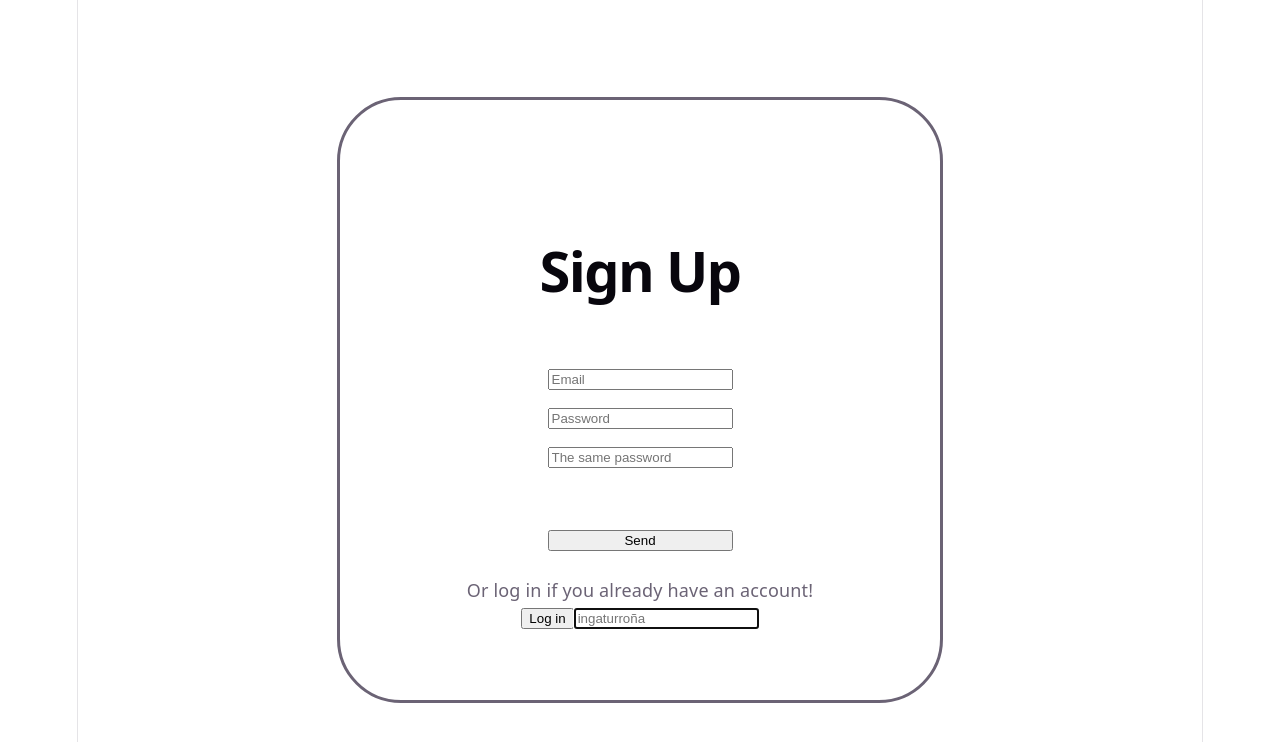
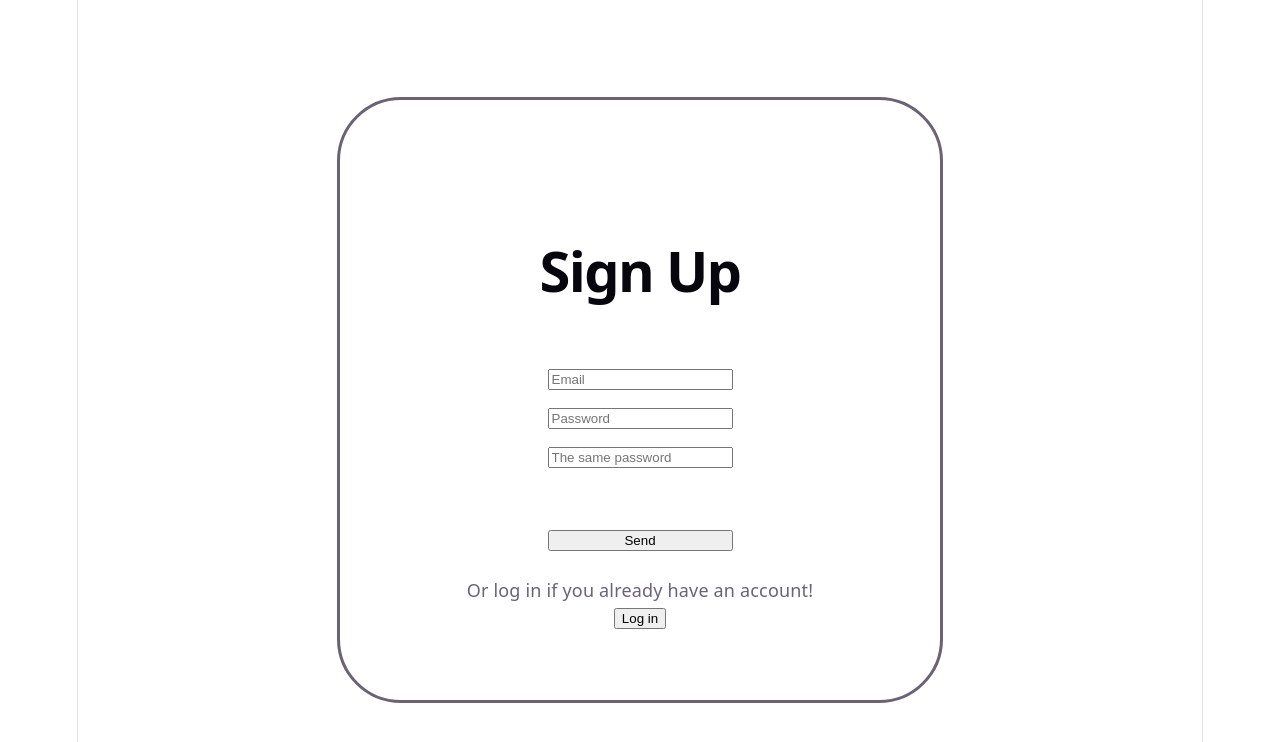
Before and after one commit to WEX279/manga_react, a React (Vite) app: page /signup in a window 1280 px wide. Shown: the top 742 px of the page. Built offline with nearby package versions, Linux system fonts and the light colour scheme.

Commit message:
pending to fix: signup

```diff
--- a/src/Components/Counter.jsx
+++ /dev/null
@@ -1,17 +0,0 @@
-import { useRef, useEffect } from "react";
-
-function SearchFile(){
-    const inputRef = useRef(null)
-
-    useEffect(()=>{
-        inputRef.current.focus()
-    },[])
-
-    return(
-        <input ref={inputRef} placeholder="ingaturroña"/>
-    )
-}
-
-export{
-    SearchFile
-}
--- a/src/Components/LogSIgn.jsx
+++ b/src/Components/LogSIgn.jsx
@@ -1,6 +1,8 @@
-import { useNavigate } from "react-router-dom"
+import { useRef, useEffect } from "react";
+import { useNavigate } from "react-router-dom";
 
-function LogSign() {
+function LogSign(){
+    const inputRef = useRef(null)
     const navigate = useNavigate()
     const sign= () =>{
         navigate('/signup')
@@ -9,13 +11,18 @@ function LogSign() {
     const log= () =>{
         navigate('/login')
     }
+
+
+    useEffect(()=>{
+        inputRef.current.focus()
+
+    },[])
+
     return(
         <div>
             <button className="logSign" onClick={sign}> Sign up</button>
             <button className="logSign" onClick={log} >Log in </button>
         </div>
-
-
     )
 }
 
--- a/src/Pages/Home.jsx
+++ b/src/Pages/Home.jsx
@@ -1,7 +1,7 @@
 import { About } from "../Components/About";
 import { Layout } from "../Components/Layout";
 import { Logo } from "../Components/Logo";
-import { LogSign } from "../Components/LogSIgn";
+import { LogSign } from "../Components/LogSign";
 
 function Home(){
     return(
--- a/src/Pages/SignUp.jsx
+++ b/src/Pages/SignUp.jsx
@@ -1,5 +1,5 @@
 import { useNavigate } from "react-router-dom"
-import { SearchFile } from "../Components/Counter"
+import { LogSign } from "../Components/LogSign"
 
 function Signup() {
     const navigate = useNavigate()
@@ -21,7 +21,7 @@ function Signup() {
             <br/>
             <p>Or log in if you already have an account!</p>
             <button onClick={log}>Log in</button>
-            <SearchFile/>
+            {/* <LogSign /> */}
         </div>
     )
 }
```
